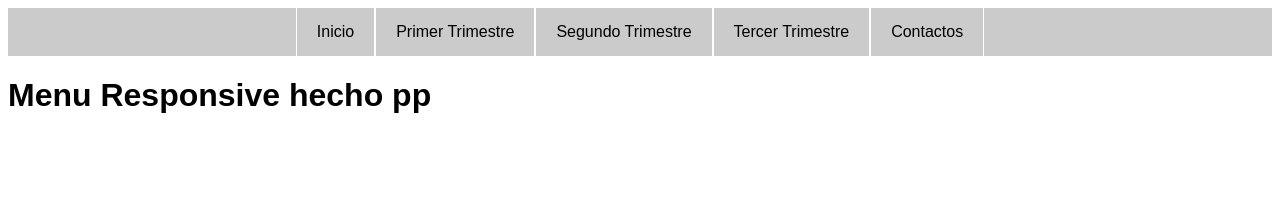
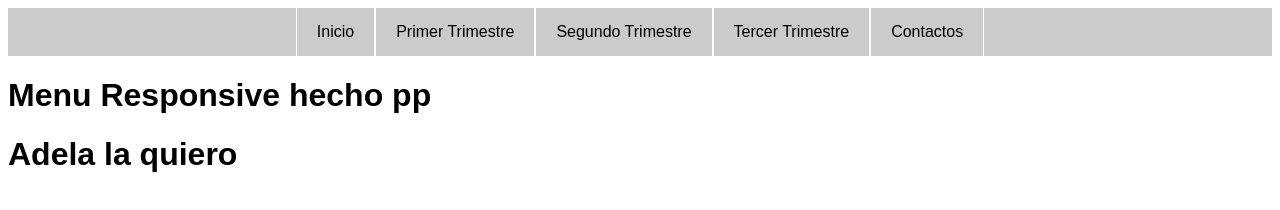
Before and after one commit to JuanGarzon616/lawpage, a plain HTML site: page index.html in a window 1280 px wide. Drawn offline with Linux system fonts and the light colour scheme.

Commit message:
chore dsfasdf

```diff
--- a/index.html
+++ b/index.html
@@ -26,6 +26,7 @@
 </header>
 <main>
 	<h1>Menu Responsive hecho pp</h1>
+	<h1>Adela la quiero </h1>
 
 </main>
 
```
